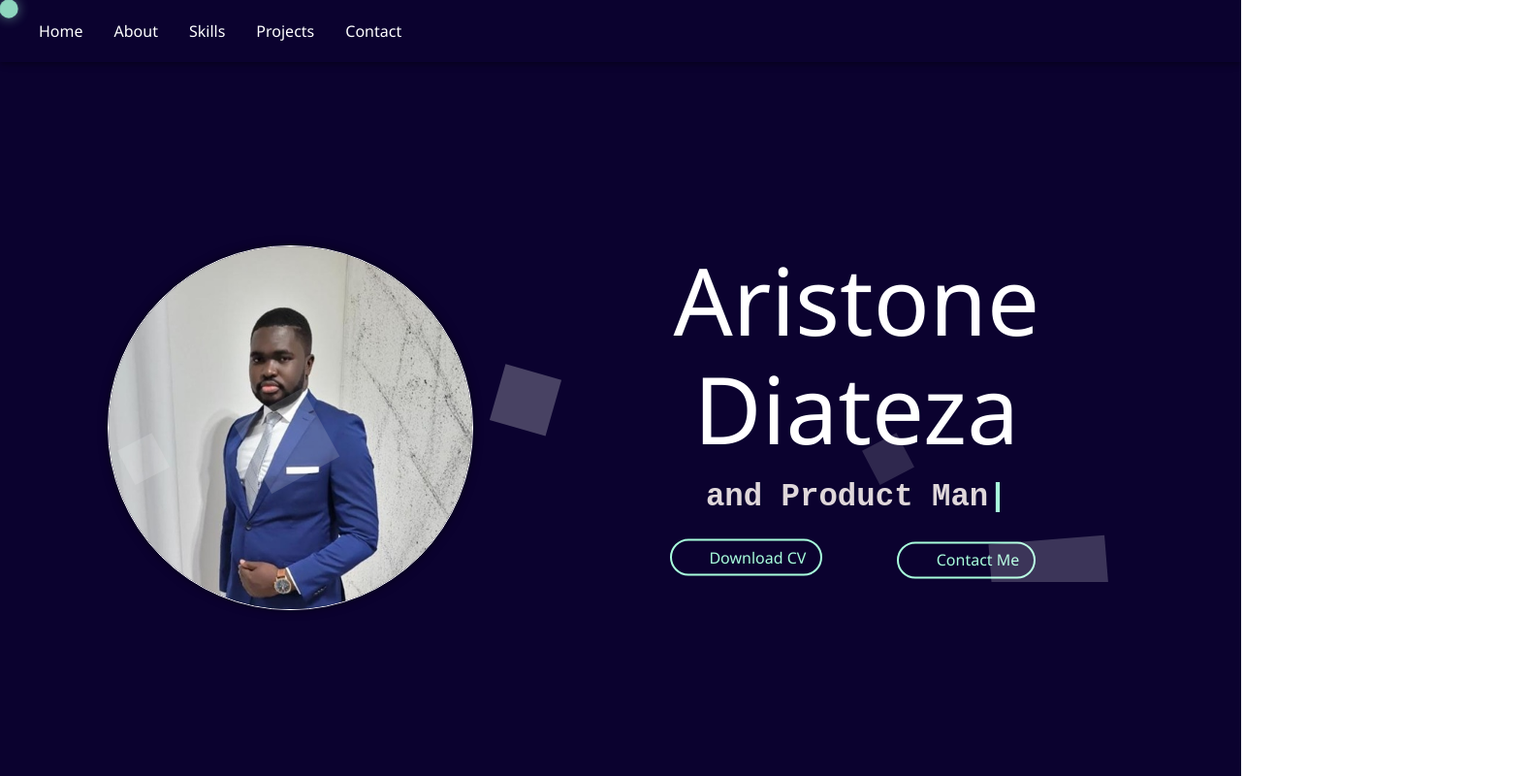
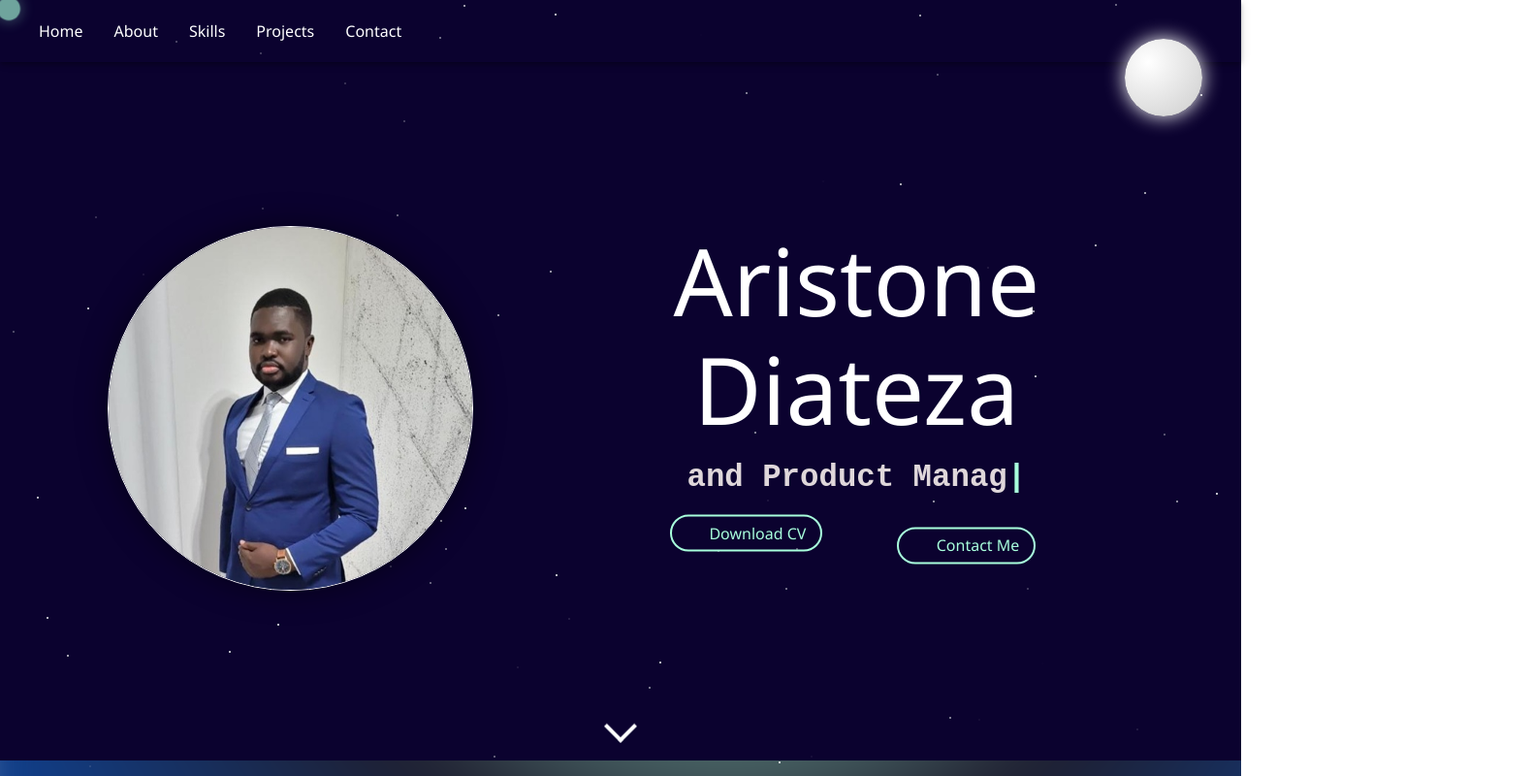
Before and after one commit to aristoneangelo/my-portfolio, a React (Vite) app: page / in a window 1280 px wide. Shown: the top 800 px of the page at 97% size, 1580 px wide, since content can reach past the window. Built offline with nearby package versions, Linux system fonts and the light colour scheme; some icons are missing.

Commit message:
feat: create Moon in components

```diff
--- /dev/null
+++ b/src/components/Effects/Moon.tsx
@@ -0,0 +1,19 @@
+import { Box } from '@mui/material';
+
+const Moon = () => (
+  <Box
+    sx={{
+      position: 'absolute',
+      top: 40,
+      right: 40,
+      width: 80,
+      height: 80,
+      borderRadius: '50%',
+      background: 'radial-gradient(circle at 30% 30%, #fff, #ccc)',
+      boxShadow: '0 0 20px #fff',
+      zIndex: 1,
+    }}
+  />
+);
+
+export default Moon;
--- /dev/null
+++ b/src/components/Effects/ScrollArrow.tsx
@@ -0,0 +1,46 @@
+
+import styled from "@emotion/styled";
+
+const ArrowWrapper = styled.div`
+  cursor: none;
+  position: fixed;
+  bottom: 32px;
+  left: 50%;
+  transform: translateX(-50%);
+  cursor: pointer;
+  animation: bounce 2s infinite;
+  z-index: 1000;
+
+  @keyframes bounce {
+    0%, 100% {
+      transform: translateX(-50%) translateY(0);
+    }
+    50% {
+      transform: translateX(-50%) translateY(-10px);
+    }
+  }
+`;
+
+const Arrow = styled.div`
+  cursor: none;
+  width: 24px;
+  height: 24px;
+  border-left: 4px solid #FFF;
+  border-bottom: 4px solid #FFF;
+  transform: rotate(-45deg);
+`;
+
+export default function ScrollArrow() {
+  const handleScroll = () => {
+    window.scrollTo({
+      top: window.innerHeight,
+      behavior: "smooth",
+    });
+  };
+
+  return (
+    <ArrowWrapper onClick={handleScroll}>
+      <Arrow />
+    </ArrowWrapper>
+  );
+}
--- /dev/null
+++ b/src/components/Effects/ShootingStar.tsx
@@ -0,0 +1,20 @@
+import { motion } from 'framer-motion';
+
+const ShootingStar = () => (
+  <motion.div
+    initial={{ x: -200, y: -100, opacity: 0 }}
+    animate={{ x: window.innerWidth + 200, y: window.innerHeight / 2, opacity: [0, 1, 0] }}
+    transition={{ duration: 2, repeat: Infinity, repeatDelay: 10 }}
+    style={{
+      position: 'absolute',
+      width: 100,
+      height: 2,
+      background: 'linear-gradient(to right, #fff, transparent)',
+      top: 100,
+      left: 0,
+      zIndex: 2,
+    }}
+  />
+);
+
+export default ShootingStar;
--- /dev/null
+++ b/src/components/Effects/StarField.tsx
@@ -0,0 +1,41 @@
+import { motion } from 'framer-motion';
+import { Box } from '@mui/material';
+
+const generateStars = (count: number) =>
+  Array.from({ length: count }, (_, i) => ({
+    id: i,
+    x: Math.random() * window.innerWidth,
+    y: Math.random() * window.innerHeight,
+  }));
+
+const StarField = () => {
+  const stars = generateStars(80);
+
+  return (
+    <>
+      {stars.map(star => (
+        <motion.div
+          key={star.id}
+          initial={{ opacity: 0 }}
+          animate={{ opacity: [0, 1, 0] }}
+          transition={{
+            duration: 2 + Math.random() * 3,
+            repeat: Infinity,
+            delay: Math.random() * 5,
+          }}
+          style={{
+            position: 'absolute',
+            top: star.y,
+            left: star.x,
+            width: 2,
+            height: 2,
+            borderRadius: '50%',
+            backgroundColor: '#fff',
+          }}
+        />
+      ))}
+    </>
+  );
+};
+
+export default StarField;
--- a/src/components/StyledButton/StyledButton.tsx
+++ b/src/components/StyledButton/StyledButton.tsx
@@ -21,6 +21,7 @@ const StyledButton = ({children, onclick}: StyledButtonProps) => {
         ":hover": {
             backgroundColor: "#ffffffff",
             color: "#0b022fff",
+            cursor: "none"
         }
     }))
     return (
--- a/src/pages/Home/Home.tsx
+++ b/src/pages/Home/Home.tsx
@@ -1,21 +1,27 @@
-import { alpha, styled } from "@mui/material";
+import { styled } from "@mui/material";
 import NavBar from "../../components/NavBar/NavBar";
 import Contact from "./sections/Contact/Contact";
 import Hero from "./sections/Hero/Hero";
 import Projects from "./sections/Projects/Projects";
 import Skills from "./sections/Skills/Skills";
-import { motion, useScroll } from "motion/react"
+import { hover, motion, useScroll } from "motion/react"
 import Copyright from "../../components/Copyright/Copyright";
 import About from "./sections/About/About";
+import BackgroundEffect from "../../components/Effects/BackgroundEffect";
 
 //import mouse from './assets/css/mouse.css';
 
 const Home = () => {
   const SlyledHome = styled("div")(({theme}) => ({
-    backgroundColor: theme.palette.primary.dark,
+    backgroundColor: "transparent",
+      cursor: "none",
+      a: "none",
+
+
   }))
   const { scrollYProgress } = useScroll();
   return (
+
     <SlyledHome>
       <motion.div
                 id="scroll-indicator"
@@ -37,10 +43,7 @@ const Home = () => {
         transition={{duration: 2}}>
         <Hero />
       </motion.div>
-      <motion.div
-        initial={{opacity:0, scale:0}}
-        whileInView={{opacity:1, scale:1}}
-        transition={{duration: 2}}>
+      <motion.div>
         <About />
       </motion.div>
       <motion.div
@@ -61,7 +64,10 @@ const Home = () => {
         <motion.div>
             <Copyright/>
         </motion.div>
+        <BackgroundEffect />
     </SlyledHome>
+
+
   );
 }
 
--- a/src/pages/Home/sections/About/About.tsx
+++ b/src/pages/Home/sections/About/About.tsx
@@ -1,6 +1,13 @@
+import BackgroundEffect from "../../../../components/Effects/BackgroundEffect"
+
 const About = () =>{
     return(
         <>
+        <BackgroundEffect />
+            <div style={{ position: 'relative', height: '100vh' }}>
+            <BackgroundEffect />
+            <h1 style={{ position: 'relative', zIndex: 1, textAlign: 'center' }}>Testando fundo</h1>
+            </div>
         </>
     )
 }
--- a/src/pages/Home/sections/Hero/Hero.tsx
+++ b/src/pages/Home/sections/Hero/Hero.tsx
@@ -5,10 +5,16 @@ import DownloadIcon from '@mui/icons-material/Download';
 import EmailIcon from '@mui/icons-material/Email';
 import StyledButton from "../../../../components/StyledButton/StyledButton";
 import { styled} from '@mui/material/styles';
-import BubbleBackground from "../../../../components/StyledBackground/StyledBackground";
-import { AnimatePresence, motion } from "motion/react";
 import { useEffect, useState } from "react";
-import ArrowDropDownOutlinedIcon from '@mui/icons-material/ArrowDropDownOutlined';
+import theme from "../../../../theme";
+
+
+
+import { motion } from "framer-motion";
+import StarField from "../../../../components/Effects/StarField";
+import ShootingStar from "../../../../components/Effects/ShootingStar";
+import Moon from "../../../../components/Effects/Moon";
+import ScrollArrow from "../../../../components/Effects/ScrollArrow";
 
 
 const texts = ['FullStack Developer', 'and Product Manager'];
@@ -76,7 +82,7 @@ const TypingEffect = () => {
 const Hero = () => {
     const StyledHero = styled("div")(({theme}) => ({
        backgroundColor: theme.palette.primary.main,
-       height: "100vh",
+       height: "90vh",
        display: "flex",
        alignItems: "center",
        justifyContent: "center",
@@ -85,14 +91,17 @@ const Hero = () => {
         width: "80%",
         borderRadius: "50%",
         border: `1px solid ${theme.palette.primary.contrastText}`,
-        boxShadow: "0 0 10px rgba(0, 0, 0, 0.5)",
+        boxShadow: "0 0 30px rgba(0, 0, 0, 0.5)",
 
     }))
     return (
         <>
-            <BubbleBackground/>
             <StyledHero>
                 <Container maxWidth="lg">
+                    <StarField />
+                    <ShootingStar />
+                    <Moon />
+                    <div style={{ position: 'relative', zIndex: 3, color: '#fff',  }}>
                     <Grid container spacing={2}>
                         <Grid size={{ xs: 12, md: 5 }}>
                             <Box textAlign={"center"}>
@@ -138,17 +147,27 @@ const Hero = () => {
                                 </Grid>
                             </Grid>
                         </Grid>
-                        <Grid size={{ xs: 12, md: 12 }}>
-                            <Box textAlign={"center"}>
-                                <ArrowDropDownOutlinedIcon />
+
+                    </Grid>
+                    <Grid size={{ xs: 12, md: 12 }}>
+                            <Box textAlign={"center"} >
+                                <motion.div
+                                initial={{ opacity: 0, y: 0 }}
+                                animate={{ opacity: 1, y: [0, '80%', 0] }}
+                                    transition={{
+                                        duration: 4,
+                                        repeat: Infinity,
+                                        ease: 'easeInOut',
+                                    }}>
+                                </motion.div>
+                                <ScrollArrow/>
                             </Box>
                         </Grid>
-                    </Grid>
+                </div>
                 </Container>
             </StyledHero>
         </>
     )
 }
 
-
 export default Hero
```
Also changed, not shown: src/components/Effects/WaveWaterEffect.tsx (added, +55 -0 lines), src/pages/Home/sections/Skills/Skills.tsx (+2 -5 lines), src/assets/images/aristone.jpg (added).
